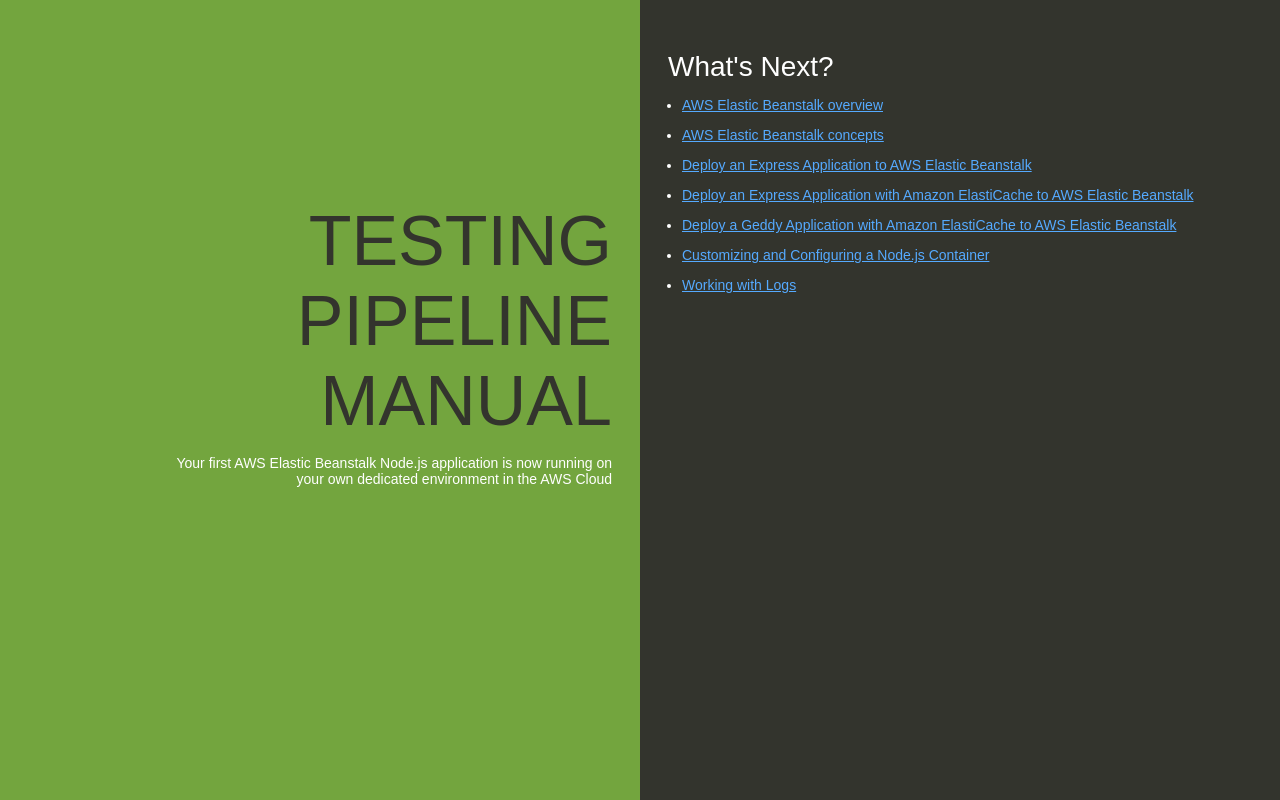
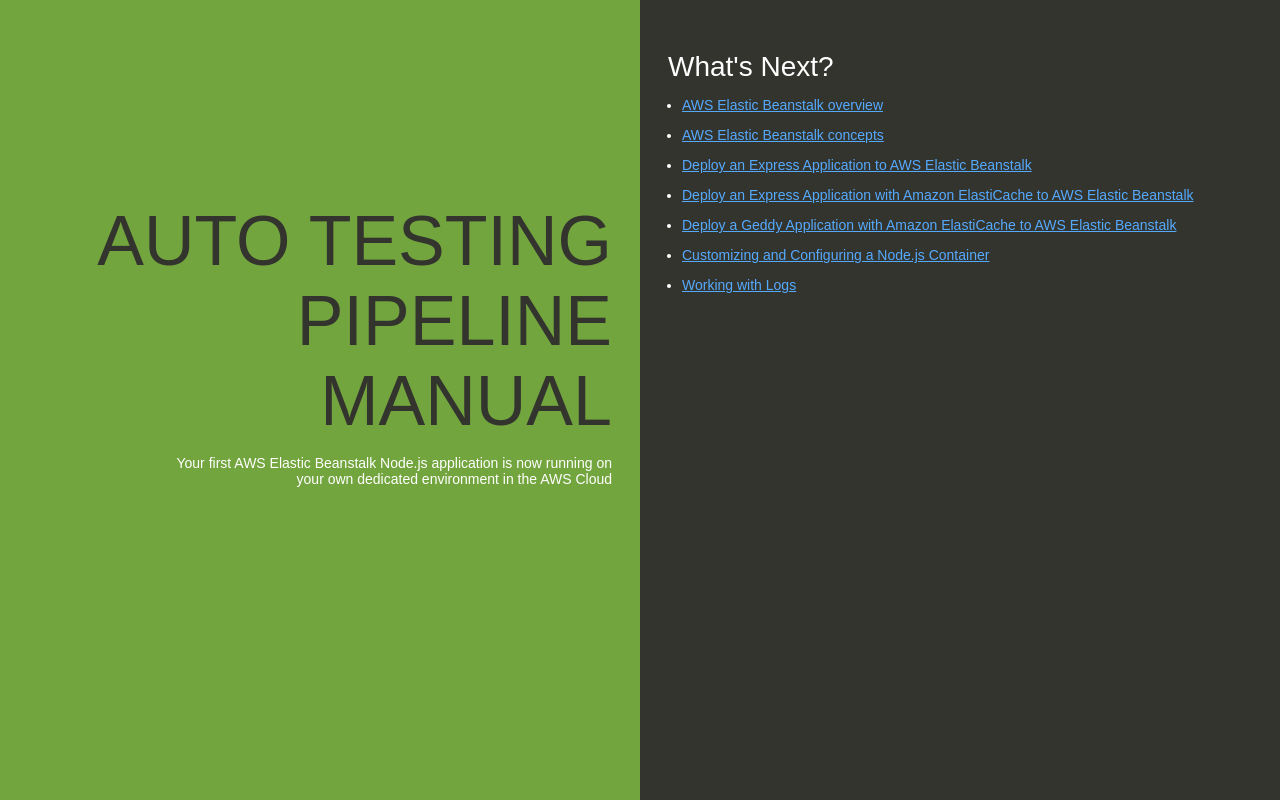
Before and after one commit to hemantch05/DemoRepo, a website: page index.html in a window 1280 px wide. Drawn offline with Linux system fonts and the light colour scheme.

Commit message:
Add files via upload
commit 2

```diff
--- a/index.html
+++ b/index.html
@@ -74,7 +74,7 @@
   </head>
   <body>
     <div class="textColumn">
-      <h1> TESTING PIPELINE MANUAL</h1>
+      <h1> AUTO TESTING PIPELINE MANUAL</h1>
       <p>Your first AWS Elastic Beanstalk Node.js application is now running on your own dedicated environment in the AWS Cloud</p>
     </div>
     <div class="linksColumn">
```
